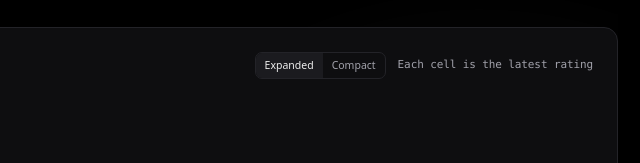
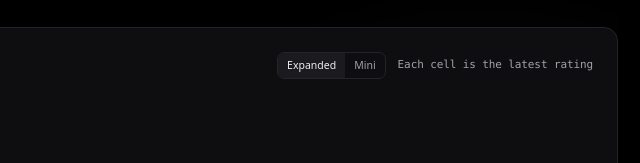
Before and after one commit to JUDYLP/stem, a website with bundled scripts: page index.html in a window 1280 px wide. Shown: the part 2577-2740 px from the top of the page, 602-1242 px from the left. Built offline with nearby package versions, Linux system fonts and the light colour scheme; animation ran at ten frames a second.

Commit message:
Label the compact heatmap view Mini

```diff
--- a/index.html
+++ b/index.html
@@ -224,7 +224,7 @@
                 <div class="heat-tools">
                   <div class="heat-toggle" role="group" aria-label="热力图密度" data-i18n-aria-label="热力图密度">
                     <button type="button" data-density="expanded" aria-pressed="true"><span data-i18n="展开">展开</span></button>
-                    <button type="button" data-density="compact" aria-pressed="false"><span data-i18n="紧凑">紧凑</span></button>
+                    <button type="button" data-density="compact" aria-pressed="false"><span data-i18n="Mini 版" translate="no">Mini 版</span></button>
                   </div>
                   <p class="mono" id="heat-caption"><span data-i18n="每个格子是最近一次判定">每个格子是最近一次判定</span></p>
                 </div>
--- a/src/i18n.js
+++ b/src/i18n.js
@@ -829,9 +829,9 @@ export const messages = {
     "zh": "展开",
     "en": "Expanded"
   },
-  "紧凑": {
-    "zh": "紧凑",
-    "en": "Compact"
+  "Mini 版": {
+    "zh": "Mini 版",
+    "en": "Mini"
   },
   "绿灯": {
     "zh": "绿灯",
```
